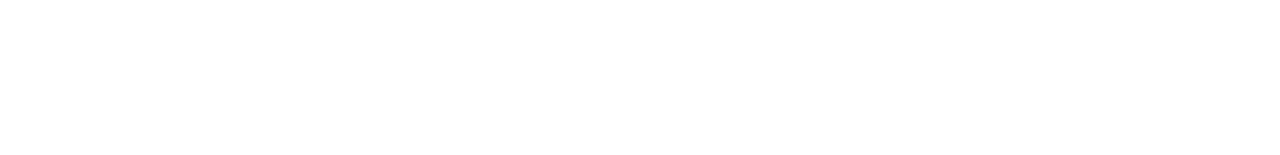
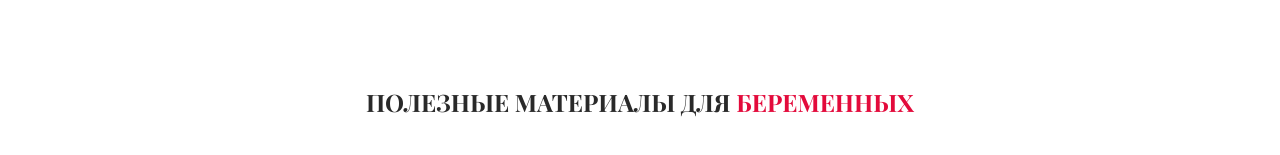
Before and after one commit to Huper12345/FolicProject, a React app: page / in a window 1280 px wide. Shown: the part 2223-2378 px from the top of the page. Before the commit the page ends 2264 px from the top, so only its background shows below. Built offline with nearby package versions, Linux system fonts and the light colour scheme.

Commit message:
Add block GoodStuff

```diff
--- /dev/null
+++ b/src/components/GoodStuff/GoodStuff.js
@@ -0,0 +1,17 @@
+import React from 'react';
+import './GoodStuff.css';
+import { Title } from '../../helpers/Title';
+
+export const GoodStuff = () => {
+  return (
+    <section className="section">
+      <div className="GoodStuff">
+        <div className="Container">
+          <div className="GoodStuff-Inner">
+            <Title text="Полезные материалы для" subtext="беременных" />
+          </div>
+        </div>
+      </div>
+    </section>
+  );
+};
--- /dev/null
+++ b/src/components/GoodStuff/index.js
@@ -0,0 +1 @@
+export * from './GoodStuff';
--- a/src/pages/Home/Home.js
+++ b/src/pages/Home/Home.js
@@ -1,10 +1,11 @@
-import React from "react"
-import "./Home.scss";
-import { Header } from "../../components/Header";
-import {Intro} from "../../components/Intro"
-import { Medication } from "../../components/Medication";
-import { GoodForYou } from "../../components/GoodForYou";
-import {BabyCalculator} from "../../components/BabyCalculator"
+import React from 'react';
+import './Home.scss';
+import { Header } from '../../components/Header';
+import { Intro } from '../../components/Intro';
+import { Medication } from '../../components/Medication';
+import { GoodForYou } from '../../components/GoodForYou';
+import { BabyCalculator } from '../../components/BabyCalculator';
+import { GoodStuff } from '../../components/GoodStuff';
 
 export const Home = () => {
   return (
@@ -14,6 +15,7 @@
       <Medication />
       <GoodForYou />
       <BabyCalculator />
+      <GoodStuff />
     </div>
   );
 };
```
Also changed, not shown: src/components/GoodStuff/GoodStuff.css (added).
